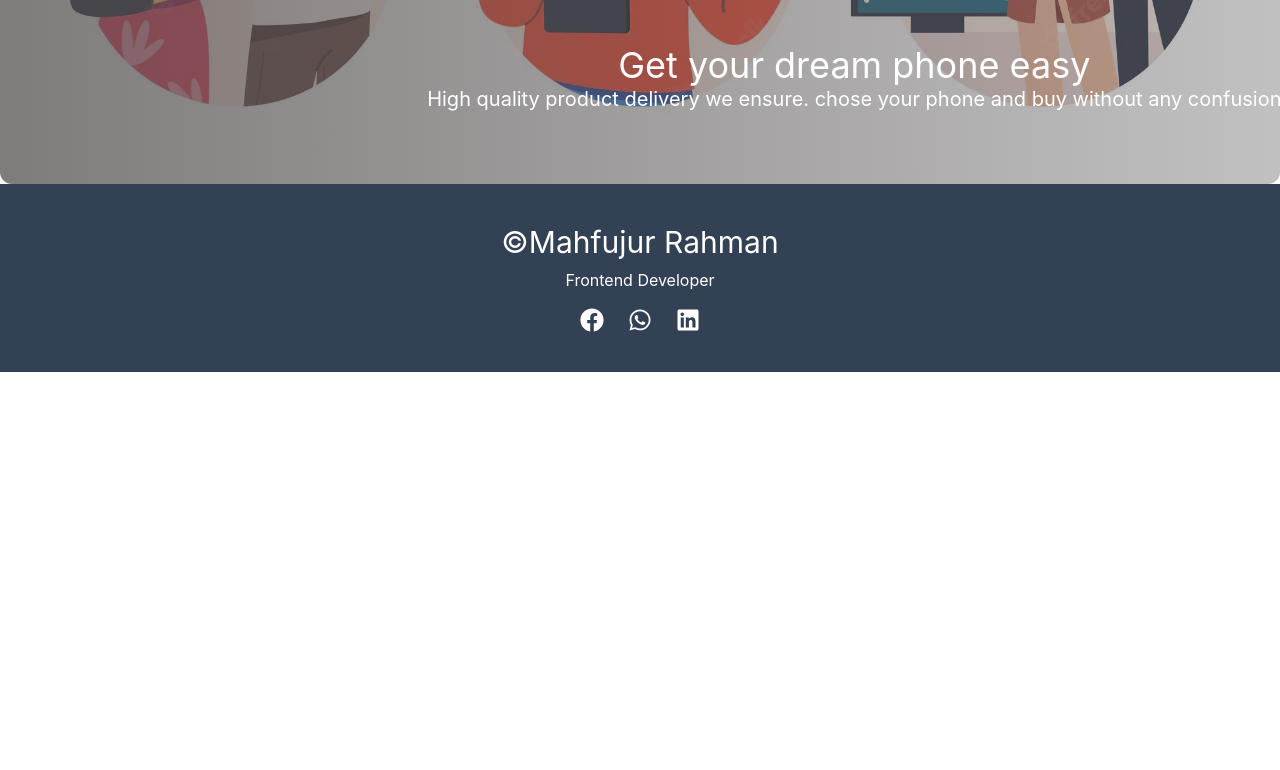
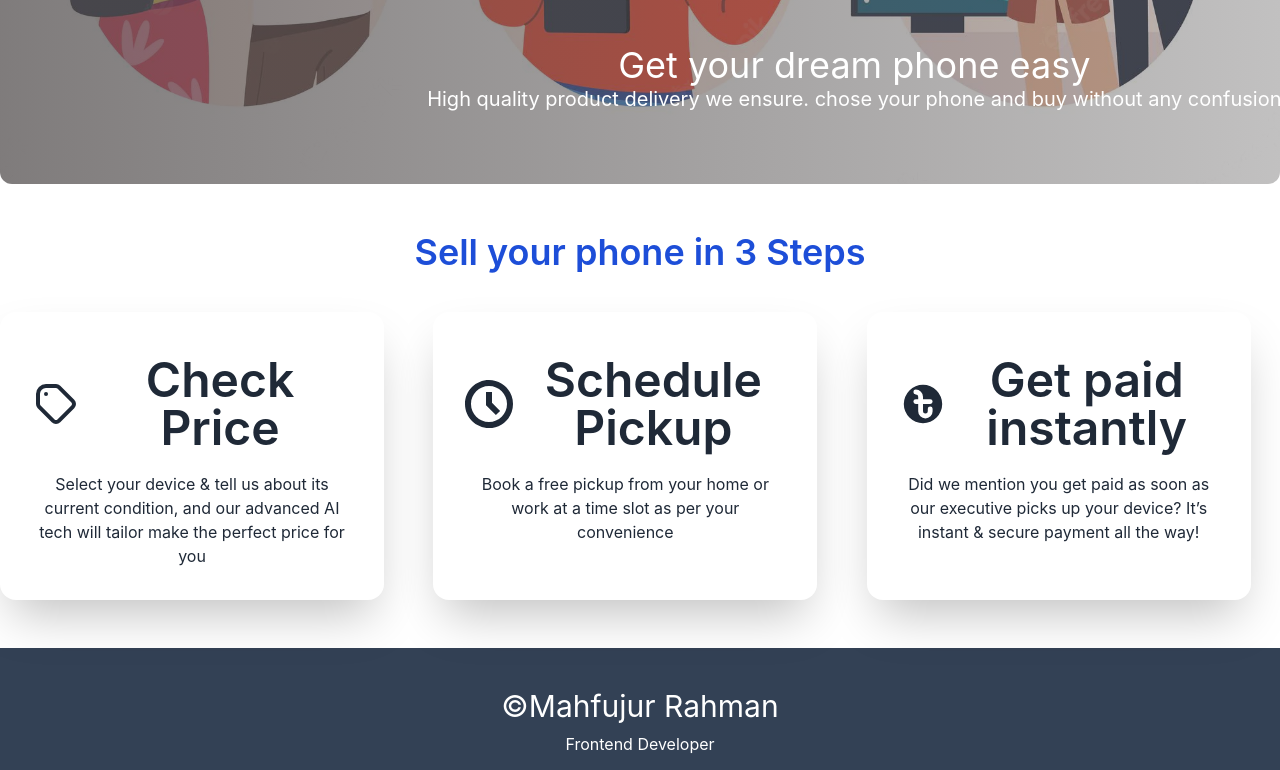
Before and after one commit to Mahfuj-HSTU/old-phone-ass-12, a React (Create React App) app: page / in a window 1280 px wide. Shown: the part 409-1179 px from the top of the page. Before the commit the page ends 800 px from the top, so only its background shows below. Built offline with nearby package versions, Linux system fonts and the light colour scheme.

Commit message:
features

```diff
--- /dev/null
+++ b/src/pages/Home/Features/Features.js
@@ -0,0 +1,35 @@
+import React from 'react';
+import { HiOutlineTag, HiCurrencyBangladeshi } from "react-icons/hi";
+import { ImClock } from "react-icons/im";
+
+
+
+const Features = () => {
+    return (
+        <div className='my-12'>
+            <h2 className='text-4xl text-blue-700 font-semibold mb-10'>Sell your phone in 3 Steps</h2>
+            <div className='grid grid-cols-1 md:grid-cols-2 lg:grid-cols-3 gap-5'>
+                <div className="card w-96 bg-base-100 shadow-2xl">
+                    <div className="card-body items-center text-center">
+                        <h2 className="card-title text-5xl my-3"><span ><HiOutlineTag /></span> Check Price</h2>
+                        <p>Select your device & tell us about its current condition, and our advanced AI tech will tailor make the perfect price for you</p>
+                    </div>
+                </div>
+                <div className="card w-96 bg-base-100 shadow-2xl">
+                    <div className="card-body items-center text-center">
+                        <h2 className="card-title text-5xl my-3"><span ><ImClock /></span> Schedule Pickup</h2>
+                        <p>Book a free pickup from your home or work at a time slot as per your convenience</p>
+                    </div>
+                </div>
+                <div className="card w-96 bg-base-100 shadow-2xl">
+                    <div className="card-body items-center text-center">
+                        <h2 className="card-title text-5xl my-3"><span ><HiCurrencyBangladeshi /></span> Get paid instantly</h2>
+                        <p>Did we mention you get paid as soon as our executive picks up your device? It’s instant & secure payment all the way!</p>
+                    </div>
+                </div>
+            </div>
+        </div>
+    );
+};
+
+export default Features;
--- a/src/pages/Home/Home/Home.js
+++ b/src/pages/Home/Home/Home.js
@@ -1,10 +1,14 @@
 import React from 'react';
 import Banner from '../Banner/Banner';
+import Features from '../Features/Features';
 
 const Home = () => {
     return (
         <div>
             <Banner></Banner>
+            <div className='max-w-screen-xl mx-auto'>
+                <Features></Features>
+            </div>
         </div>
     );
 };
--- a/src/pages/Shared/Header/Header.js
+++ b/src/pages/Shared/Header/Header.js
@@ -9,7 +9,7 @@ const Header = () => {
     </>
 
     return (
-        <div className="navbar bg-base-300 py-3">
+        <div className="navbar bg-base-300 py-3 ">
             <div className="navbar-start">
                 <div className="dropdown">
                     <label tabIndex={ 0 } className="btn btn-ghost lg:hidden">
```
Also changed, not shown: 2 other files (tests, documents, lock files or other folders).
